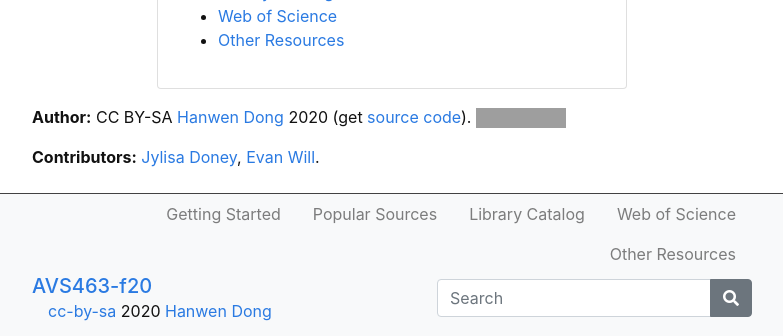
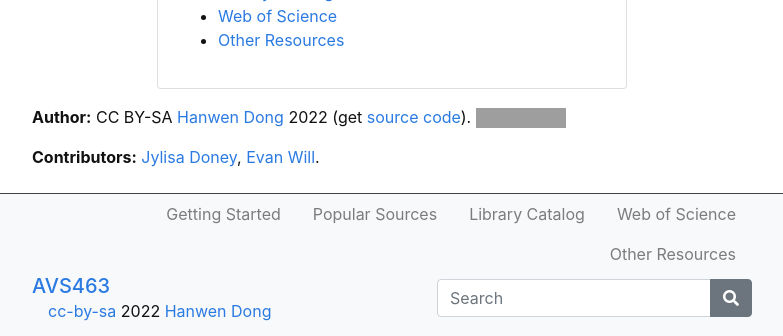
Before and after one commit to hanwendong1/avs463, a Jekyll site: the page built from index.md, in a window 1280 px wide and 900 px high, scrolled down 1068 px. Shown: the part 561-897 px from the top of the window, without its empty margins (248-1031 px from the left). Built offline with Jekyll 4.4.1, drawn with Linux system fonts in a browser that asks for light colours; grey boxes are pictures that could not be loaded.

Commit message:
Update _config.yml

```diff
--- a/_config.yml
+++ b/_config.yml
@@ -1,27 +1,27 @@
-# AVS463fall20, hanwendong1
-# https://github.com/hanwendong1/AVS463-f20
+# AVS463, hanwendong1
+# https://github.com/hanwendong1/avs463
 # A Jekyll template for a simple workshop website
 
 # Site settings
 # title appears in the header
-title: AVS463-f20
+title: AVS463
 # title-icon appears in the header to give some pizazz (leave blank for none)
 # choose from Font Awesome 5 free, https://fontawesome.com/icons?d=gallery&m=free
 # some options: fas fa-cheese; fas fa-cogs; fas fa-code; fas fa-chalkboard-teacher; fas fa-book-open
 title-icon: fas fa-cheese
 # description and keywords for meta tags
-description: "Library resources for fall 2020 AVS 463 current topic debates assignment!"
+description: "Library resources for AVS 463 current topic debates assignment!"
 keywords: "AVS, Growth and Lacation, dairy science"
 featured-image: "/images/uidaho-workshop.jpg"
 
 # author settings for cc-by, appears in the footer
 author: Hanwen Dong
 Contributor: Jylisa Doney
-pub_year: 2020
+pub_year: 2022
 github_username: hanwendong1
 
 # add the full url for the github repository
-repo: "https://github.com/hanwendong1/AVS463-f20"
+repo: "https://github.com/hanwendong1/avs463"
 
 # site urls
 # add the url for the domain,
```
